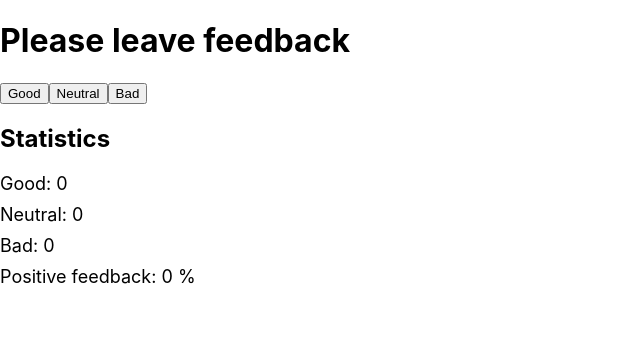
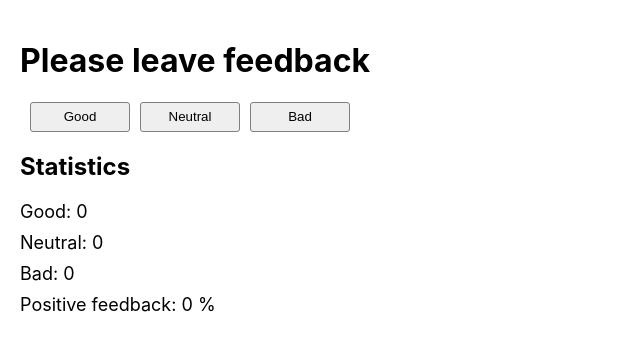
Before and after one commit to OlenaPobehailo/goit-react-hw-02-feedback, a React (Create React App) app: page / in a window 1280 px wide. Shown: the top 350 px of the page, without its empty margins (0-640 px from the left). Built offline with nearby package versions, Linux system fonts and the light colour scheme.

Commit message:
add FeedbackOptions

```diff
--- a/package.json
+++ b/package.json
@@ -2,7 +2,7 @@
   "name": "react-homework-template",
   "version": "0.1.0",
   "private": true,
-  "homepage": "https://goitacademy.github.io/react-homework-template/",
+  "homepage": "https://OlenaPobehailo.github.io/goit-react-hw-02-feedback/",
   "dependencies": {
     "@testing-library/jest-dom": "^5.16.3",
     "@testing-library/react": "^12.1.4",
--- a/src/components/App/App.jsx
+++ b/src/components/App/App.jsx
@@ -1,5 +1,6 @@
 import React, { Component } from 'react';
 import { Statistics } from 'components/Statisics/Statistics';
+import { FeedbackOptions } from 'components/FeedbackOptions/FeedbackOptions ';
 
 export class App extends Component {
   state = {
@@ -40,16 +41,11 @@ export class App extends Component {
 
     return (
       <div className="Feedback">
-        <h1>Please leave feedback</h1>
-        <button type="button" onClick={this.handleGood}>
-          Good
-        </button>
-        <button type="button" onClick={this.handleNeutral}>
-          Neutral
-        </button>
-        <button type="button" onClick={this.handleBad}>
-          Bad
-        </button>
+        <FeedbackOptions
+          onHandleGood={this.handleGood}
+          onHandleNeutral={this.handleNeutral}
+          onHandleBad={this.handleBad}
+        />
         <Statistics
           good={this.state.good}
           neutral={this.state.neutral}
--- /dev/null
+++ b/src/components/FeedbackOptions/FeedbackOptions .jsx
@@ -0,0 +1,20 @@
+import css from './FeedbackOptions.module.css'
+
+export const FeedbackOptions = ({
+  onHandleGood,
+  onHandleNeutral,
+  onHandleBad,
+}) => (
+  <>
+    <h1 className={css.title}>Please leave feedback</h1>
+    <button className={css.button} type="button" onClick={onHandleGood}>
+      Good
+    </button>
+    <button className={css.button} type="button" onClick={onHandleNeutral}>
+      Neutral
+    </button>
+    <button className={css.button} type="button" onClick={onHandleBad}>
+      Bad
+    </button>
+  </>
+);
--- /dev/null
+++ b/src/components/FeedbackOptions/FeedbackOptions.module.css
@@ -0,0 +1,7 @@
+.button{
+    width: 100px;
+    height: 30px;
+    margin-left: 10px;
+    border-radius: 3px;
+    border: 1px solid grey;
+}
--- a/src/index.css
+++ b/src/index.css
@@ -15,6 +15,9 @@ code {
     monospace;
 }
 
+body{
+  padding: 20px;
+}
 /*
 h1,
 h2,
```
